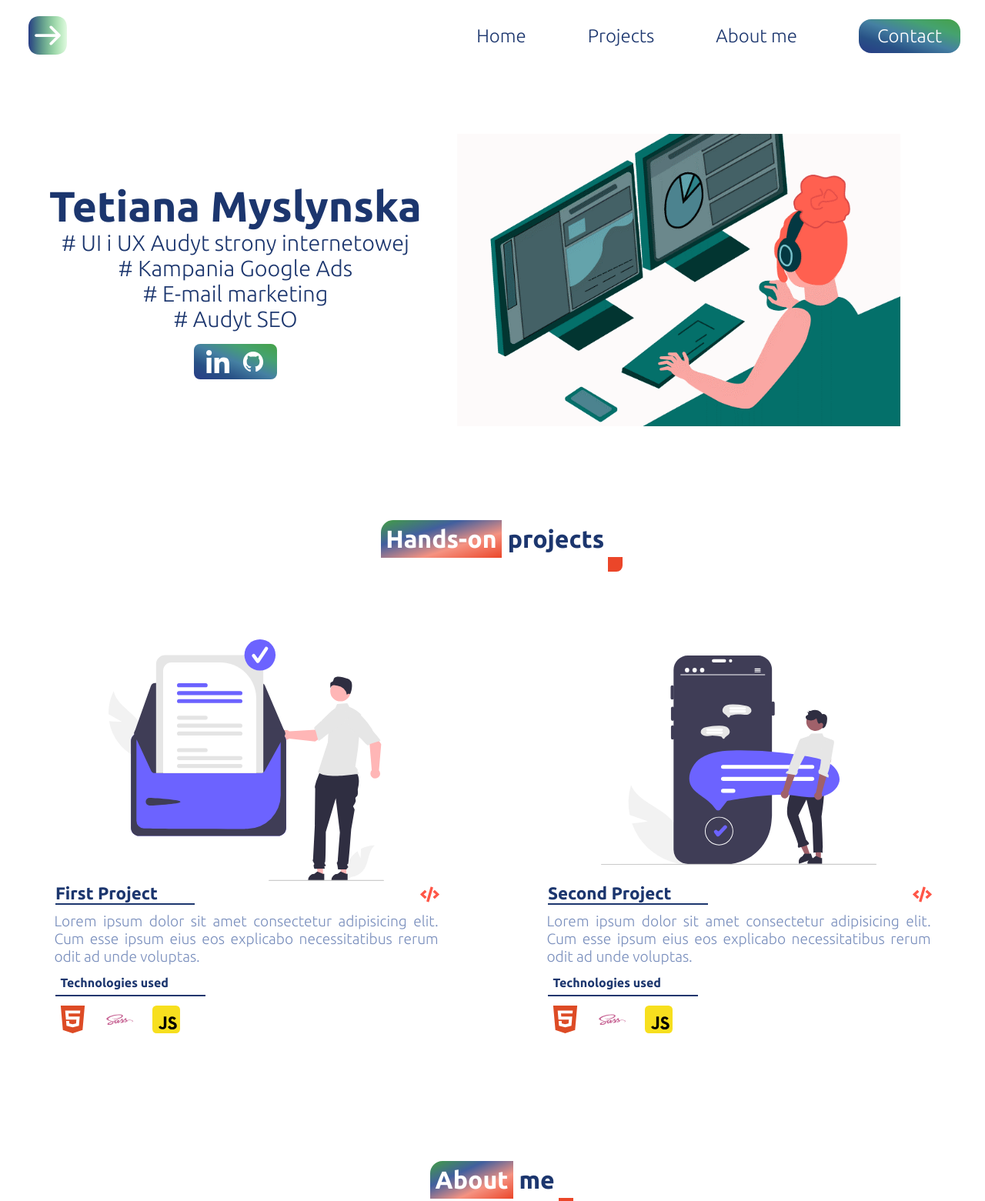
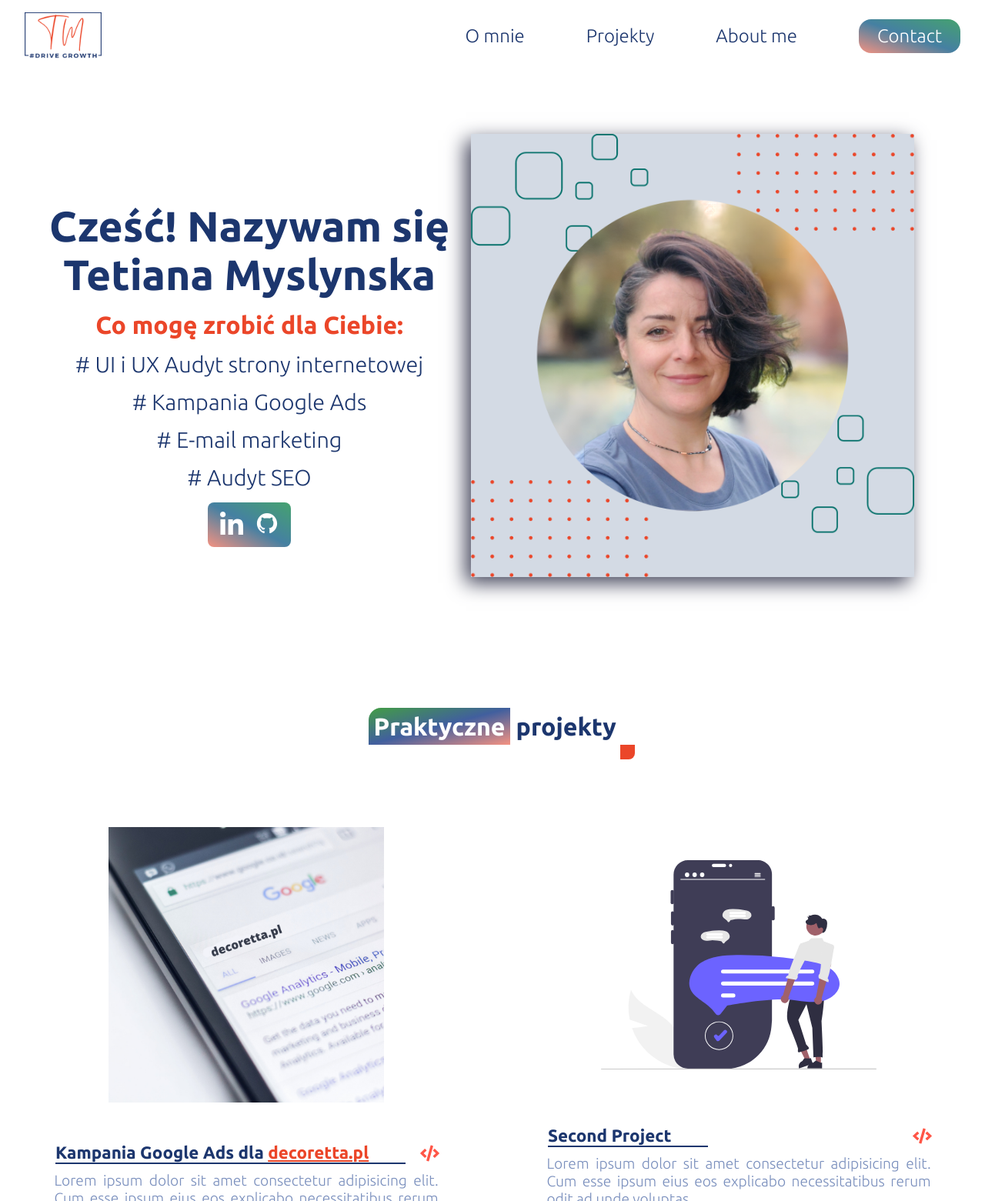
Before and after one commit to TetianaMyslynska/portfolio, a plain HTML site: page index.html in a window 1280 px wide. Shown: the top 1561 px of the page at 77% size. Drawn offline with Linux system fonts and the light colour scheme; a script that the page names is missing.

Commit message:
Projekt 1

```diff
--- a/index.html
+++ b/index.html
@@ -10,11 +10,11 @@
 <body>
     <header>
         <div class="logo">
-            <img src="./images/icons/mylog.svg" alt="website-logo">
+            <img src="./images/orangelogo-removebg-preview.png" alt="logo">
         </div>
         <ul class="menu">
-            <li data-key="home"  class="menu-link">Home</li>
-            <li data-key="projects" class="menu-link">Projects</li>
+            <li data-key="home"  class="menu-link">O mnie</li>
+            <li data-key="projects" class="menu-link">Projekty</li>
             <li data-key="about" class="menu-link">About me</li>
             <li data-key="contact" class="menu-link contact-btn">Contact</li>
         </ul>
@@ -27,34 +27,39 @@
 
     <!-- Call to action section -->
 <section class="home">
-   <img class="home-image" src="./images/codingirl.gif" alt="landing-image">
+   <img class="home-image" src="./images/sitepicture.png" alt="landing-image">
     <div class="home-content">
-        <h1>Tetiana Myslynska</h1>
+        <h1>Cześć! Nazywam się<br> Tetiana Myslynska</h1>
+        <p>Co mogę zrobić dla Ciebie:</p>
         <span># UI i UX Audyt strony internetowej</span>
         <span># Kampania Google Ads</span>
         <span># E-mail marketing</span>
         <span># Audyt SEO</span>
         <div class="home-icons">
-            <link rel="stylesheet" href="">
-            <img src="./images/icons/linkedin-logo.svg" alt="Linkedin-icon">
-
-            <img src="./images/icons/github_icon.svg" alt="Github-icon">
+            <a href="https://linkedin.com/in/tetiana-myslynska-4a76a7162" target="_blank">
+                <img src="./images/icons/linkedin-logo.svg" alt="Linkedin-icon">
+            </a>
+            <a href="https://github.com/TetianaMyslynska?tab=repositories" target="_blank">
+                <img src="./images/icons/github_icon.svg" alt="Github-icon">
+            </a>
         </div>
     </div>
 </section>
 
 <main class="projects">
     <div class="section-title">
-        <p class="section-title-main">Hands-on</p>
-        <span class="section-title-sub">projects</span>
+        <p class="section-title-main">Praktyczne</p>
+        <span class="section-title-sub">projekty</span>
     </div>
     <div class="projects-content">
         <div class="project-content-card">
-            <img src="./images/first-project.svg" alt="first-project">
+            <img src="./images/decoretta-pl.png" alt="first-project">
             <div class="project-info">
-                <p class="project-name">First Project</p>
-                <a href="/" class="project-link">
-                    <img src="./images/code.svg" alt="code-icon">
+                <p class="project-name">Kampania Google Ads dla
+                    <a href=”https://decoretta.pl/”>decoretta.pl</a>
+                </p>
+                <a href="https://docs.google.com/spreadsheets/d/1f9MHVEkhyv051T9yU5mBo1OyXj6j7exyueduYdiKVjg/edit#gid=0" class="project-link">
+                    <img src="./images/icons/code.svg" alt="code-icon">
                 </a>
             </div>
             <p class="project-description">
@@ -64,11 +69,13 @@
                 voluptas.
             </p>
             <div class="project-technologies">
-                <p class="technologies-title">Technologies used</p>
+                <p class="technologies-title">Narzędzia</p>
                 <div class="technologies-icons">
-                    <img src="./images/html5.svg" alt="html-icon">
-                    <img src="./images/sass.svg" alt="saas-icon">
-                    <img src="./images/javascript-svgrepo-com.svg" alt="js-icon">
+                    <img src="./images/senuto.png" alt="senuto-icon">
+                    <img src="./images/google-ads-icon.png" alt="google-ads-icon">
+                    <a href="https://docs.google.com/spreadsheets/d/1f9MHVEkhyv051T9yU5mBo1OyXj6j7exyueduYdiKVjg/edit#gid=0" target="_blank">
+                        <img src="./images/google-sheets-icon.png" alt="google-sheets-icon">
+                    </a>
                 </div>
             </div>
         </div>
@@ -76,8 +83,8 @@
             <img src="./images/second-project.svg" alt="first-project">
             <div class="project-info">
                 <p class="project-name">Second Project</p>
-                <a href="/" class="project-link">
-                    <img src="./images/code.svg" alt="code-icon">
+                <a href="https://docs.google.com/spreadsheets/d/1f9MHVEkhyv051T9yU5mBo1OyXj6j7exyueduYdiKVjg/edit#gid=0" class="project-link">
+                    <img src="./images/icons/code.svg" alt="code-icon">
                 </a>
             </div>
             <p class="project-description">
@@ -148,27 +155,27 @@
     </div>
 </section>
 <div class="section-title">
-    <p class="section-title-main">Send me</p>
-    <span class="section-title-sub">a message</span>
+    <p class="section-title-main">Wyślij</p>
+    <span class="section-title-sub">wiadomość</span>
 </div>
 <section class="contact">
    <img src="./images/Mail.gif" alt="mail image">
 
     <form class="contact-form" action="https://formsubmit.co/tetmyslynska@gmail.com" method="POST">
         <div class="contact-form-field">
-            <label for="name">Name</label>
+            <label for="name">Imię i nazwisko*</label>
             <input type="text" name="name" id="name" required>
         </div>
         <div class="contact-form-field">
-            <label for="email">Email</label>
+            <label for="email">Email*</label>
             <input type="email" name="email" id="email" required>
         </div>
         <div class="contact-form-field">
-            <label for="message">Message</label>
-            <textarea type="text" name="message" cols="30" rows="10" id="message"></textarea>
+            <label for="message">Twoja wiadomość*</label>
+            <textarea type="text" name="message" cols="30" rows="10" id="message" required></textarea>
         </div>
 
-        <input name="_redirect" type="hidden" id="name" value="https://http://127.0.0.1:5500/dziekuje.html">
+        <input name="_redirect" type="hidden" id="name" value="https://tetianamyslynska.github.io/portfolio/dziekuje/">
         <button class="contact-form-btn">Submit</button>
     </form>
 </section>
--- a/style.css
+++ b/style.css
@@ -18,19 +18,18 @@ overflow-x: hidden !important;
     --DarkWhiteBg: #fafafa;
     --main: linear-gradient(
         to left bottom,
-        #45a247,
+
         #45a26f,
         #4580a2,
-        #285186,
-        #283c86
+        #f59281
     );
 
     --secondary: linear-gradient(
         to right bottom,
         #439e44,
         #415f9e,
-        #f59281,
-        #eb4629
+        #f59281
+
     );
 
     --textColor: #1c366e;
@@ -57,6 +56,7 @@ overflow-x: hidden !important;
 
      /* Box shadow style */
   --shadow: rgba(0, 0, 0, 0.062) 0px 3px 5px;
+  --picShadow: -7px 8px 24px 0px rgba(66, 68, 90, 1);
 
   /* Box shadow hovers */
   --shadowHover: rgba(143, 143, 143, 0.212) 0px 5px 15px;
@@ -109,6 +109,11 @@ header {
 
 header.active {
     box-shadow: var(--shadow);
+}
+
+.logo img{
+    width: 100px;
+    height: 60px;
 }
 .menu {
    display: flex;
@@ -242,9 +247,11 @@ background: var(--mainHover);
 }
 
 .home-image {
-    width: 75%;
+    width: 45%;
     display: block;
     margin: 0 auto;
+    margin-bottom: 3rem;
+    box-shadow: var(--picShadow);
 }
 
 .home-content {
@@ -254,9 +261,19 @@ background: var(--mainHover);
     color: var(--textColor);
 }
 
+.home-content p{
+
+        margin-top: 1rem;
+        font-size: 2rem;
+        font-weight: 600;
+        text-align: center;
+        color: #eb4629;
+
+}
 .home-content span {
     font-size: 1.8rem;
     display: block;
+    margin-top: 1rem;
 }
 
 .home-icons {
@@ -293,6 +310,7 @@ background: var(--mainHover);
 @media only screen and (min-width: 1400px) {
     .home-content h1{
        font-size: 3.5rem;
+
     }
 
     .home-content span {
@@ -350,6 +368,7 @@ background: var(--mainHover);
     width: 70%;
     display: block;
     margin: 0 auto;
+    margin-bottom: 3rem;
 }
 
 .project-info {
@@ -365,6 +384,10 @@ background: var(--mainHover);
     color: var(--textColor);
     padding-right: 3rem;
     border-bottom: 2px solid var(--textColor);
+}
+
+.project-name a{
+    color: #eb4629;
 }
 
 .project-link img {
```
Also changed, not shown: images/code.svg (deleted), images/codingirl.png (added), images/decoretta-pl.png (added), images/decoretta.png (added), images/decorettapl.png (added), images/foto_mysite.png (added), images/google-ads-icon.png (added), images/google-sheets-icon.png (added), images/orangelogo-removebg-preview.png (added), images/senuto.png (added), images/sitepicture.png (added), images/tmlogonobg.png (added).
